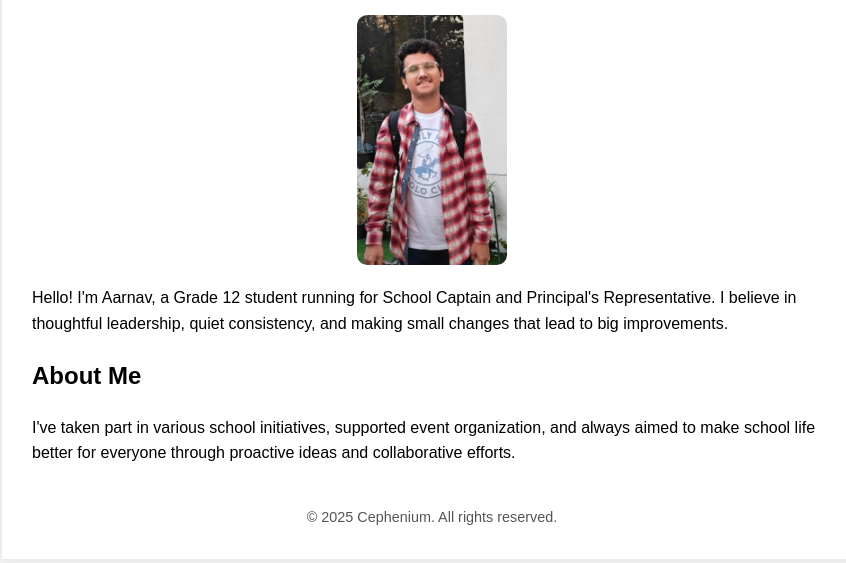
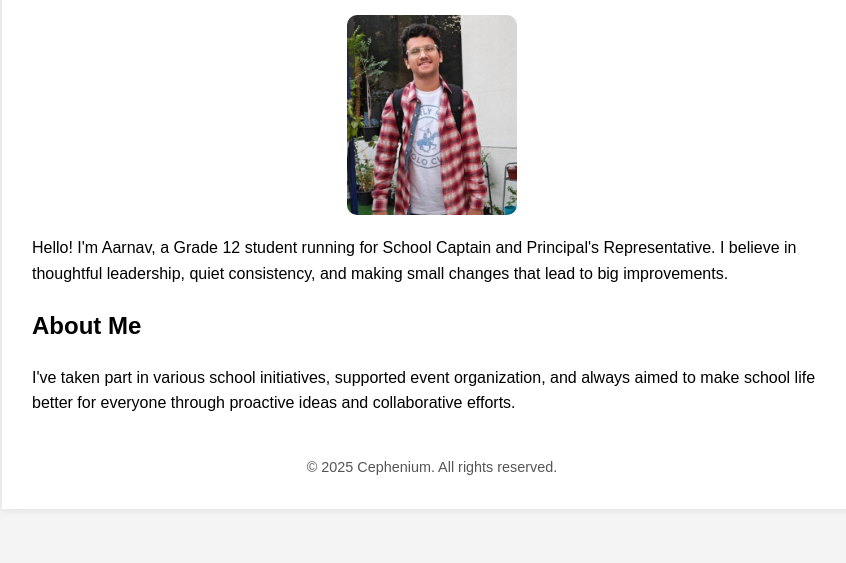
Before and after one commit to Cephenium/Vote-for-Aarnav, a plain HTML site: page index.html in a window 1280 px wide. Shown: the part 225-788 px from the top of the page, without its empty margins (208-1054 px from the left). Drawn offline with Linux system fonts and the light colour scheme.

Commit message:
Update index.html

```diff
--- a/index.html
+++ b/index.html
@@ -47,8 +47,8 @@
     .profile-pic {
       display: block;
       margin: 0 auto 20px auto;
-      height: 250px;
-      width: 150px;
+      height: 200px;
+      width: 170px;
       object-fit: cover;
       border-radius: 10px;
     }
```
